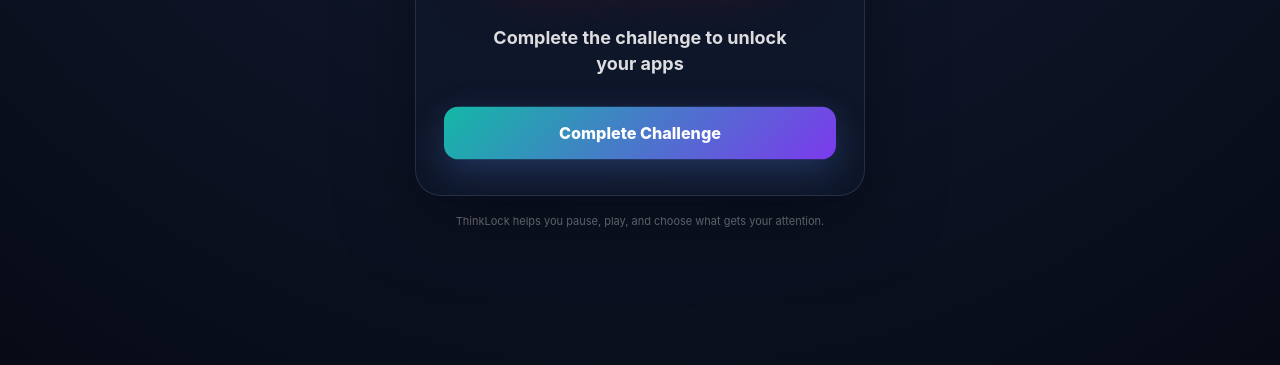
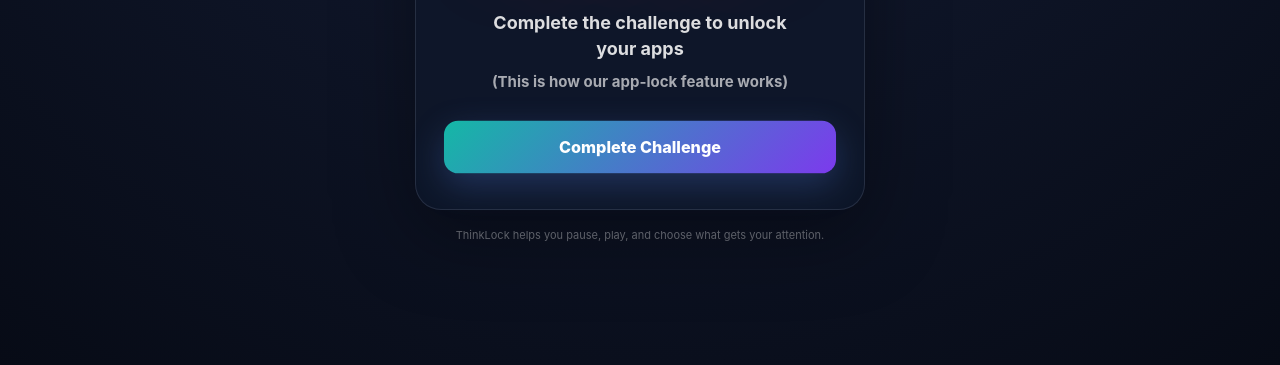
Before and after one commit to thinklockapp-bot/thinklock-website, a plain HTML site: page playable-demos/meta-playable-demo-ad-tap-trap.html in a window 1280 px wide. Shown: the part 435-800 px from the top of the page. Drawn offline with Linux system fonts and the light colour scheme.

Commit message:
Update Tap Trap app-lock demo explanation and timing

```diff
--- a/playable-demos/meta-playable-demo-ad-tap-trap.html
+++ b/playable-demos/meta-playable-demo-ad-tap-trap.html
@@ -426,7 +426,7 @@
       ];
       const FRUITS = ["🍎", "🍌", "🍊", "🍇", "🍓", "🍋", "🍑", "🍉"];
       const ROUND_SECONDS = 18;
-      const INTRO_DURATION_MS = 2500;
+      const INTRO_DURATION_MS = 3500;
       const TARGET_CHANCE = 0.434;
       const SPAWN_INTERVAL_MS = 700;
       const GRID_SIZE = 9;
@@ -493,6 +493,7 @@
             <h1 class="tl-lock-title">YOUR APPS ARE NOW LOCKED!</h1>
             <p class="tl-demo-note">(JK, this is only a demo)</p>
             <p class="tl-lock-copy">Complete the challenge to unlock your apps</p>
+            <p class="tl-demo-note">(This is how our app-lock feature works)</p>
             <button class="tl-start-button" id="start-challenge" type="button">Complete Challenge</button>
           </div>
         `;
```
